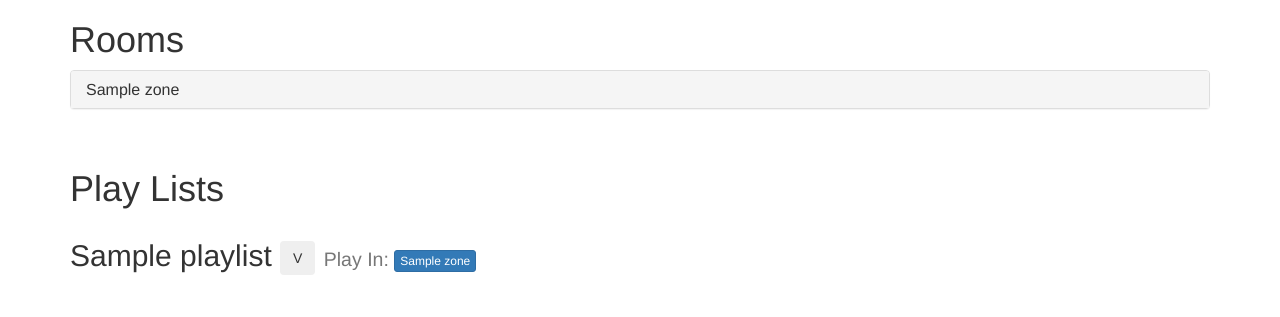
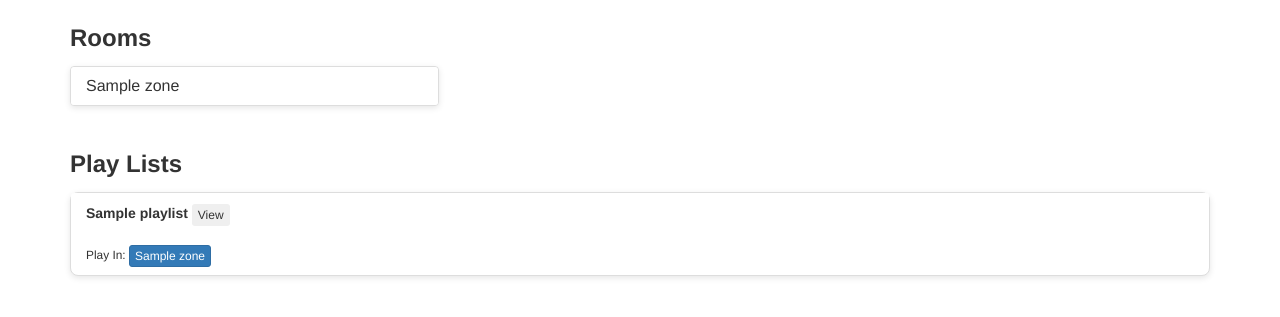
Before and after one commit to wjduenow/sonos-sleep, a Flask app: template templates/list_play_lists.html in a window 1280 px wide. Shown: the top 317 px of the page. Run offline with Flask 2, Linux system fonts and the light colour scheme; the template is opened without the code that fills it: most values are stand-ins (such as "Sample title", 1, 10 or a date in 2020); some libraries are stand-ins or nearby versions.

Commit message:
UX Updates upgrade

```diff
--- a/templates/list_play_lists.html
+++ b/templates/list_play_lists.html
@@ -25,6 +25,22 @@
 }
 </style>
 
+<style>
+.section-title{margin:25px 0 15px;font-weight:600;}
+
+.rooms-grid{display:flex;flex-wrap:wrap;margin:-8px;}
+.room-col{padding:8px;width:100%;}
+@media(min-width:768px){.room-col{width:50%;}}
+@media(min-width:992px){.room-col{width:33.333%;}}
+
+.room-card{border-radius:8px;box-shadow:0 2px 6px rgba(0,0,0,.1);overflow:hidden;}
+.room-card .panel-heading{background:#ffffff;border:none;}
+.room-card .panel-body{background:#f9f9f9;}
+
+.playlist-card{border-radius:8px;box-shadow:0 2px 6px rgba(0,0,0,.1);}
+.playlist-card .panel-heading{background:#ffffff;border:none;padding:10px 15px;}
+</style>
+
 {% with messages = get_flashed_messages(with_categories=true) %}
   <!-- Categories: success (green), info (blue), warning (yellow), danger (red) -->
   {% if messages %}
@@ -40,10 +56,11 @@
 
 <div class="container">
 
-  <h1>Rooms</h1>
-  <div class="panel-group" id="roomsAccordion">
+  <h3 class="section-title">Rooms</h3>
+  <div class="panel-group rooms-grid" id="roomsAccordion">
     {% for zone in zones %}
-      <div class="panel panel-default">
+      <div class="room-col">
+      <div class="panel panel-default room-card">
         <div class="panel-heading">
           <h4 class="panel-title">
             <a data-toggle="collapse" href="#room_{{ loop.index0 }}">{{ zone.player_name }}</a>
@@ -52,14 +69,15 @@
         <div id="room_{{ loop.index0 }}" class="panel-collapse collapse">
           <div class="panel-body">
             <p class="track-info" data-room="{{ zone.player_name }}">Loading...</p>
-            <p>
+            <p class="d-flex align-items-center">
               <a class="btn btn-info btn-xs volume-btn" data-change="down" data-room="{{ zone.player_name }}" href="#">-</a>
-              <span class="room-volume" data-room="{{ zone.player_name }}" style="margin:0 5px;">Vol --</span>
+              <span class="room-volume" data-room="{{ zone.player_name }}" style="margin:0 8px;">Vol --</span>
               <a class="btn btn-info btn-xs volume-btn" data-change="up" data-room="{{ zone.player_name }}" href="#">+</a>
             </p>
             <a  class="btn btn-success btn-xs room-action" data-action="play" data-room="{{ zone.player_name }}" href="#">Play</a>
           </div>
         </div>
+      </div>
       </div>
     {% endfor %}
   </div>
@@ -67,24 +85,22 @@
 
 <br />
 
-<h1>Play Lists</h1>
+<h3 class="section-title">Play Lists</h3>
   {% for pl in playlists %}
-  <div class="row">
-    <div class="col-md-12">
-      <h2>{{ pl }}
-        <button type="button" class="btn playlist-toggle" data-toggle="collapse" data-target="#toggleDemo_{{ loop.index }}" data-playlist="{{ pl }}">V</button>
-      <small>Play In:
-       {% for zone in zones %}
-         <a  class="btn btn-primary btn-xs" role="button" href="/sonos_playlist?play_list={{ pl }}&room={{ zone.player_name }}&secret_key={{ secret_key }}">{{ zone.player_name }}</a>
-       {% endfor %}
-     </small>
-     </h2>
+  <div class="playlist-card panel panel-default" style="margin-bottom:10px;">
+    <div class="panel-heading d-flex justify-content-between align-items-center">
+        <strong>{{ pl }}</strong>
+        <button type="button" class="btn btn-xs playlist-toggle" data-toggle="collapse" data-target="#toggleDemo_{{ loop.index }}" data-playlist="{{ pl }}">View</button>
     </div>
-
-  </div>
-  <div class="row">
-    <div class="col-md-12 collapse" id="toggleDemo_{{ loop.index }}">
-        <!-- Track list will be populated here -->
+    <div class="panel-body" style="padding:8px 15px;">
+        <small>Play In:
+         {% for zone in zones %}
+           <a  class="btn btn-primary btn-xs" role="button" href="/sonos_playlist?play_list={{ pl }}&room={{ zone.player_name }}&secret_key={{ secret_key }}">{{ zone.player_name }}</a>
+         {% endfor %}
+        </small>
+        <div class="collapse" id="toggleDemo_{{ loop.index }}" style="margin-top:8px;">
+            <!-- Track list will be populated here -->
+        </div>
     </div>
   </div>
   {% endfor %}  <!-- End For playlists -->
```
